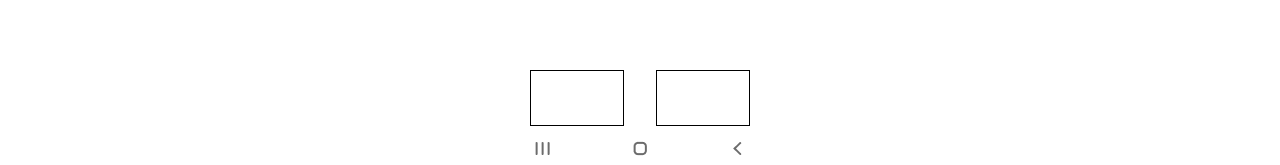
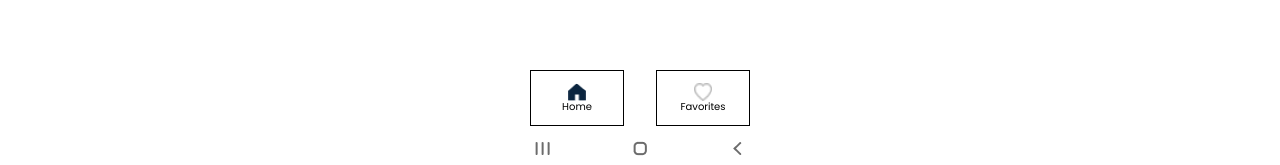
Before and after one commit to Tomislav-Busic/movie-app, a React (Create React App) app: page /movie/1 in a window 1280 px wide. Shown: the part 632-797 px from the top of the page. Built offline with nearby package versions, Linux system fonts and the light colour scheme.

Commit message:
react icons

```diff
--- a/src/layouts/footer/Footer.tsx
+++ b/src/layouts/footer/Footer.tsx
@@ -1,11 +1,22 @@
+import homeB from "../../assets/images/home-blue.png";
+import homeW from "../../assets/images/home-white.png";
+import favoritesB from "../../assets/images/favorites-blue.png";
+import favoritesW from "../../assets/images/favorites-white.png";
+
 import styled from "./footer.module.scss";
 
 export const Footer = () => {
     return (
         <div className={styled.footer}>
             <div className={styled.container}>
-                <div className={styled.frame}></div>
-                <div className={styled.frame}></div>
+                <div className={styled.frame}>
+                    <img src={homeB} alt="home" />
+                    <p>Home</p>
+                </div>
+                <div className={styled.frame}>
+                    <img src={favoritesW} alt="favorites" />
+                    <p>Favorites</p>
+                </div>
             </div>
         </div>
     )
--- a/src/layouts/footer/footer.module.css
+++ b/src/layouts/footer/footer.module.css
@@ -17,4 +17,19 @@
   width: 94px;
   height: 56px;
   border: 1px solid black;
+  display: flex;
+  justify-content: center;
+  align-items: center;
+  flex-direction: column;
+}
+.footer .container .frame img {
+  width: 18px;
+  height: 18px;
+}
+.footer .container .frame p {
+  font-style: normal;
+  font-weight: 400;
+  font-size: 10px;
+  line-height: 12px;
+  text-align: center;
 }/*# sourceMappingURL=footer.module.css.map */
--- a/src/layouts/footer/footer.module.scss
+++ b/src/layouts/footer/footer.module.scss
@@ -17,6 +17,20 @@
             width: 94px;
             height: 56px;
             border: 1px solid black;
+            @include center-direction(column);
+
+            img {
+                width: 18px;
+                height: 18px;
+            }
+
+            p {
+                font-style: normal;
+                font-weight: 400;
+                font-size: 10px;
+                line-height: 12px;
+                text-align: center;
+            }
         }
     }
 }
```
Also changed, not shown: 1 other file (tests, documents, lock files or other folders).
